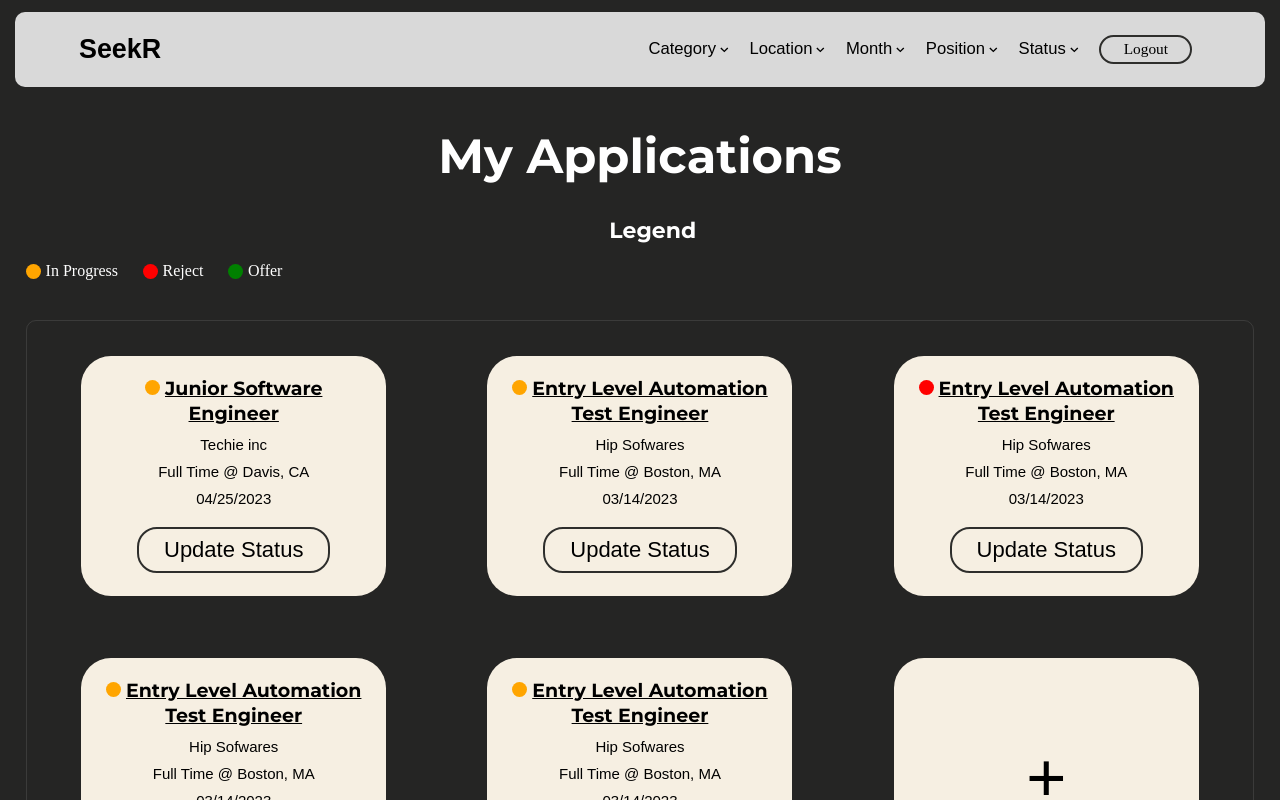
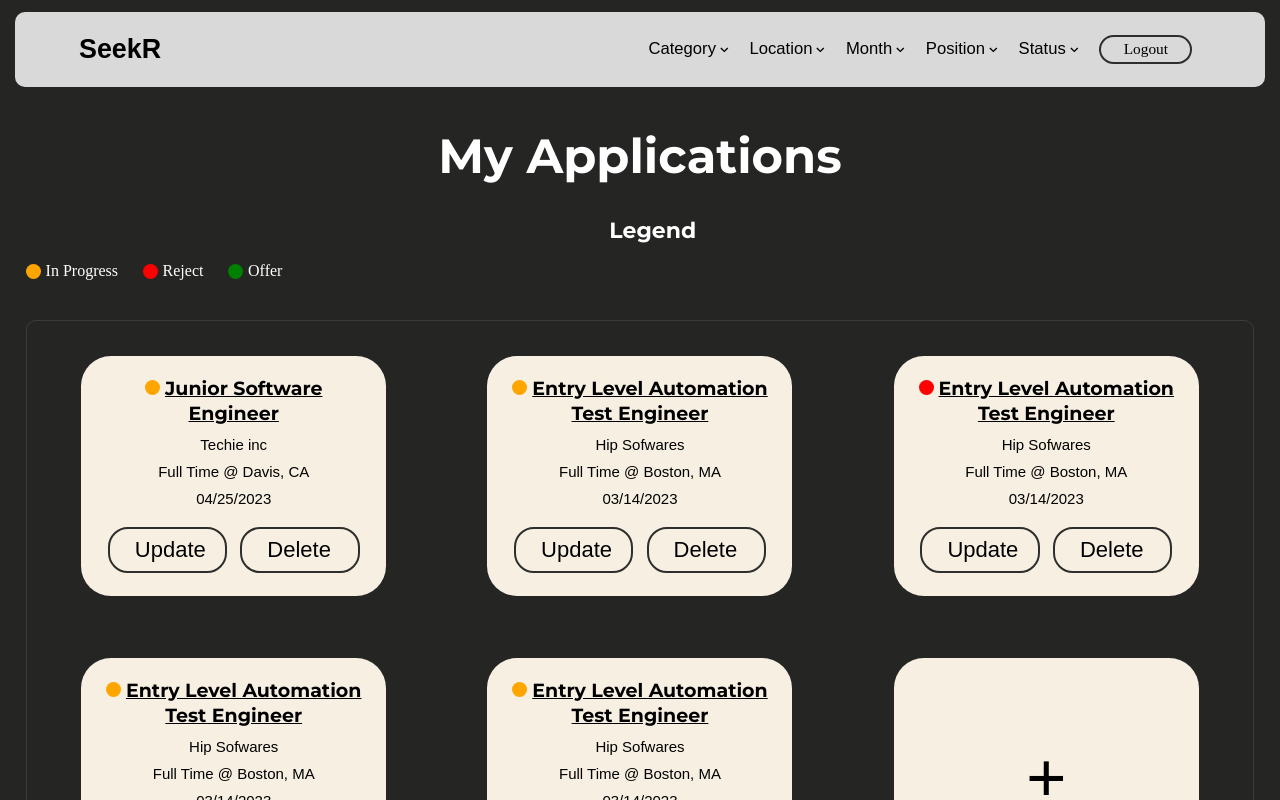
Before and after one commit to jSunpayco/seekr, a React (Vite) app: page /jobs in a window 1280 px wide. Built offline with nearby package versions, Linux system fonts and the light colour scheme.

Commit message:
Text to icon when hovering
Update and delete buttons only

```diff
--- /dev/null
+++ b/src/components/JobItemButton/jobitembutton.module.scss
@@ -0,0 +1,27 @@
+.statusButton{
+    background-color: transparent;
+    height: fit-content;
+    width: 45%;
+    font-size: 22px;
+    padding: 8px 25px;
+    border-radius: 20px;
+    cursor: pointer;
+    border: #2E2E2C solid;
+    border-width: 2px;
+    transition: color 0.4s ease, background-color 0.4s ease;
+    text-decoration: none;
+    color: black;
+    user-select: none;
+    display: flex;
+    align-items: center;
+
+    &:hover{
+        background-color: #2E2E2C;
+        color: white;
+        transition: all 0.4s ease;
+    }
+}
+
+.statusIcon{
+    margin-left: 30%;
+}
--- /dev/null
+++ b/src/components/JobItemButton/jobitembutton.tsx
@@ -0,0 +1,32 @@
+import styles from './jobitembutton.module.scss';
+import { BiSync, BiTrash } from "react-icons/bi";
+import { useState } from 'react';
+
+interface Props {
+    title: string;
+    onClickFunction: React.Dispatch<React.SetStateAction<boolean>>;
+}
+
+const JobItemButton = (props:Props) => {
+
+    const [isHovering, setHovering] = useState<boolean>(false)
+
+    const hoverIcon = () =>{
+        if(props.title === 'Update')
+            return(
+                <BiSync className={styles.statusIcon}/>
+            )
+        else
+            return(
+                <BiTrash className={styles.statusIcon}/>
+            )
+    }
+
+    return (
+        <button onMouseEnter={()=>setHovering(true)} onMouseLeave={()=>setHovering(false)} onClick={()=>props.onClickFunction(true)} className={styles.statusButton}>
+            {!isHovering ? props.title : hoverIcon()}
+        </button>
+    )
+}
+
+export default JobItemButton;
--- a/src/pages/Jobs/jobs.module.scss
+++ b/src/pages/Jobs/jobs.module.scss
@@ -168,7 +168,7 @@
     width: 100%;
     display: flex;
     flex-direction: row;
-    justify-content: center;
+    justify-content: space-around;
 }
 
 .statusButton{
--- a/src/pages/Jobs/jobs.tsx
+++ b/src/pages/Jobs/jobs.tsx
@@ -1,10 +1,12 @@
 import styles from './jobs.module.scss';
+import { BiSync, BiTrash } from "react-icons/bi";
 import Navigation from "../../components/Navigation/navigation";
 
 import { useState } from 'react';
 import { Tooltip as ReactTooltip } from 'react-tooltip';
 import Modal from '../../components/ModalStatus/modalstatus';
 import ModalCreate from '../../components/ModalCreate/modalcreate';
+import JobItemButton from '../../components/JobItemButton/jobitembutton';
 
 const Jobs = () => {
 
@@ -87,7 +89,8 @@ const Jobs = () => {
                 <p className={styles.jobInfo}>{item.Type} @ {item.Location}</p>
                 <p className={styles.jobInfo} style={{marginBottom:'20px'}}>{item.Date}</p>
                 <div className={styles.buttonContainer}>
-                    <button onClick={()=>setModalOpen(true)} className={styles.statusButton}>Update Status</button>
+                    <JobItemButton title='Update' onClickFunction={setModalOpen}/>
+                    <JobItemButton title='Delete' onClickFunction={setModalOpen}/>
                 </div>
             </div>
         ))
```
